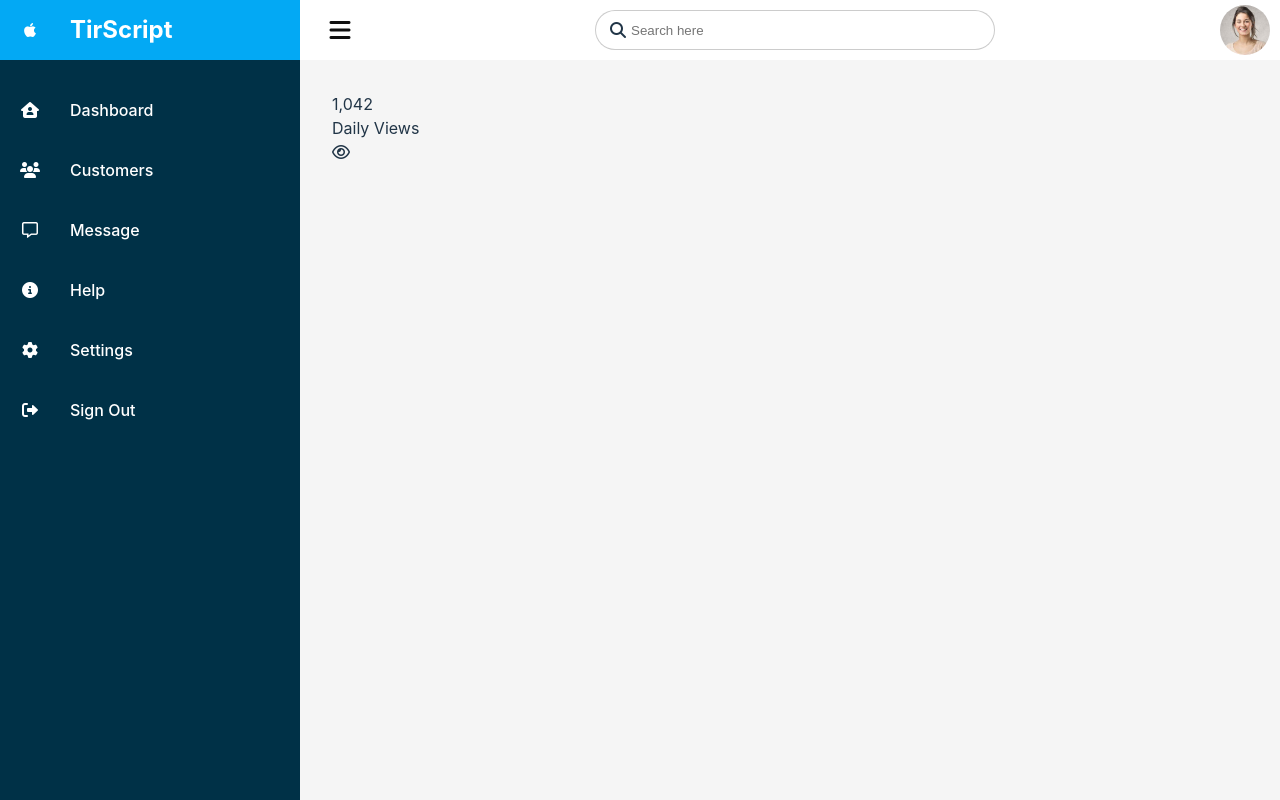
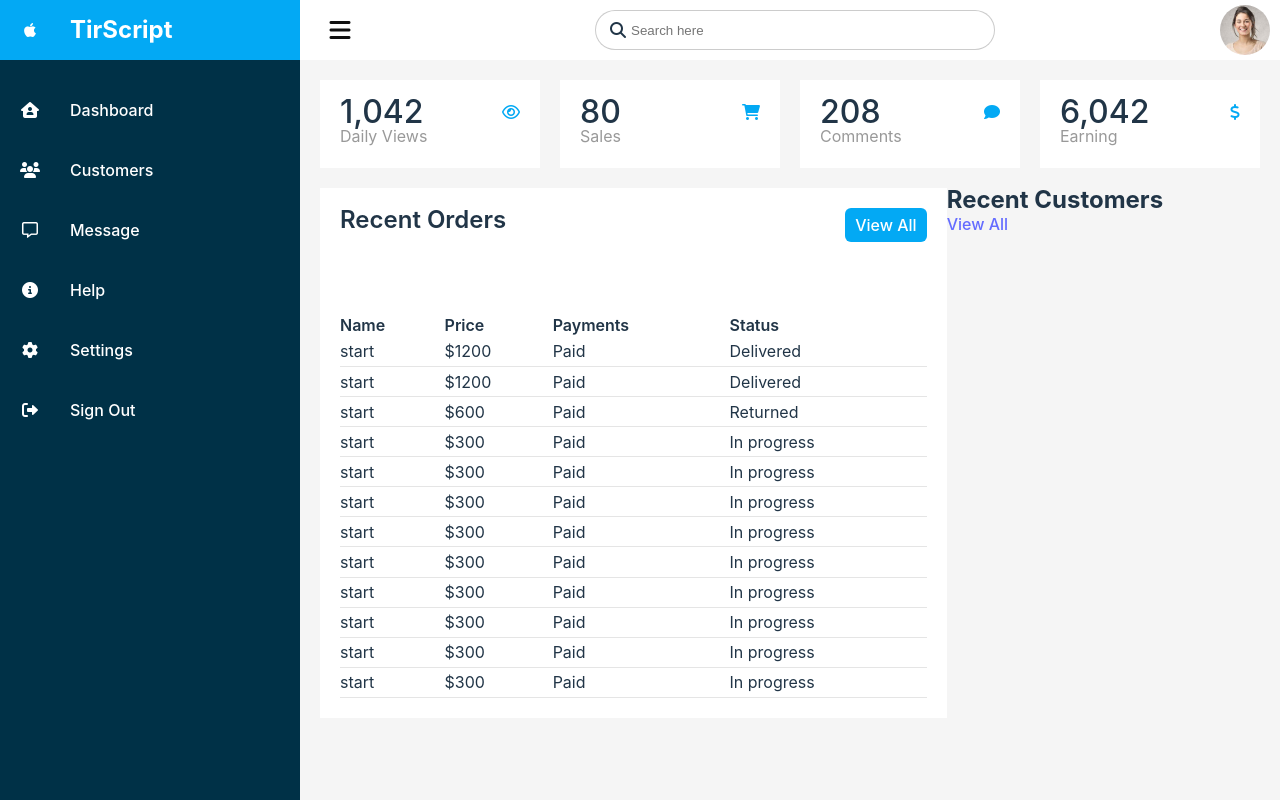
Before and after one commit to WooCommander/vue3ViteAdmin, a Vue app: page /layout in a window 1280 px wide. Built offline with nearby package versions, Linux system fonts and the light colour scheme.

Commit message:
[fix]add content

```diff
--- a/src/components/Layout.vue
+++ b/src/components/Layout.vue
@@ -99,6 +99,131 @@
               </div>
               <div class="iconBox">
                 <i class="fa-regular fa-eye"></i>
+              </div>
+            </div>
+            <div class="card">
+              <div>
+                <div class="numbers">80</div>
+                <div class="cardName">Sales</div>
+              </div>
+              <div class="iconBox">
+                <i class="fa-solid fa-cart-shopping"></i>
+              </div>
+            </div>
+            <div class="card">
+              <div>
+                <div class="numbers">208</div>
+                <div class="cardName">Comments</div>
+              </div>
+              <div class="iconBox">
+                <i class="fa-solid fa-comment"></i>
+              </div>
+            </div>
+            <div class="card">
+              <div>
+                <div class="numbers">6,042</div>
+                <div class="cardName">Earning</div>
+              </div>
+              <div class="iconBox">
+                <i class="fa-solid fa-dollar-sign"></i>
+              </div>
+            </div>
+          </div>
+          <div class="details">
+            <div class="recentOrders">
+              <div class="cardHeader">
+                <h2>Recent Orders</h2>
+                <a href="#" class="btn">View All</a>
+              </div>
+              <table>
+                <thead>
+                  <tr>
+                    <td>Name</td>
+                    <td>Price</td>
+                    <td>Payments</td>
+                    <td>Status</td>
+                  </tr>
+                </thead>
+                <tbody>
+                  <tr>
+                    <td>start</td>
+                    <td>$1200</td>
+                    <td>Paid</td>
+                    <td><span class="status delivered">Delivered</span></td>
+                  </tr>
+                  <tr>
+                    <td>start</td>
+                    <td>$1200</td>
+                    <td>Paid</td>
+                    <td><span class="status delivered">Delivered</span></td>
+                  </tr>
+                  <tr>
+                    <td>start</td>
+                    <td>$600</td>
+                    <td>Paid</td>
+                    <td><span class="status">Returned</span></td>
+                  </tr>
+                  <tr>
+                    <td>start</td>
+                    <td>$300</td>
+                    <td>Paid</td>
+                    <td><span class="status inprogress">In progress</span></td>
+                  </tr>
+                  <tr>
+                    <td>start</td>
+                    <td>$300</td>
+                    <td>Paid</td>
+                    <td><span class="status inprogress">In progress</span></td>
+                  </tr>
+                  <tr>
+                    <td>start</td>
+                    <td>$300</td>
+                    <td>Paid</td>
+                    <td><span class="status inprogress">In progress</span></td>
+                  </tr>
+                  <tr>
+                    <td>start</td>
+                    <td>$300</td>
+                    <td>Paid</td>
+                    <td><span class="status inprogress">In progress</span></td>
+                  </tr>
+                  <tr>
+                    <td>start</td>
+                    <td>$300</td>
+                    <td>Paid</td>
+                    <td><span class="status inprogress">In progress</span></td>
+                  </tr>
+                  <tr>
+                    <td>start</td>
+                    <td>$300</td>
+                    <td>Paid</td>
+                    <td><span class="status inprogress">In progress</span></td>
+                  </tr>
+                  <tr>
+                    <td>start</td>
+                    <td>$300</td>
+                    <td>Paid</td>
+                    <td><span class="status inprogress">In progress</span></td>
+                  </tr>
+                  <tr>
+                    <td>start</td>
+                    <td>$300</td>
+                    <td>Paid</td>
+                    <td><span class="status inprogress">In progress</span></td>
+                  </tr>
+                  <tr>
+                    <td>start</td>
+                    <td>$300</td>
+                    <td>Paid</td>
+                    <td><span class="status inprogress">In progress</span></td>
+                  </tr>
+                </tbody>
+              </table>
+            </div>
+            <div class="recentCustomers">
+              <div class="cardHeader">
+                <h2>Recent Customers</h2>
+                <a href="#" class="btn">View All</a>
               </div>
             </div>
           </div>
@@ -299,6 +424,102 @@
           }
         }
       }
+
+      .cardBox {
+        position: relative;
+        width: 100%;
+        padding: 20px;
+        display: grid;
+        grid-template-columns: repeat(4, 1fr);
+        grid-gap: 20px;
+
+        .card {
+          position: relative;
+          background-color: #fff;
+          padding: 20px;
+          display: flex;
+          justify-content: space-between;
+          cursor: pointer;
+
+          .numbers {
+            position: relative;
+            font-size: 2em;
+            font-weight: 500;
+
+          }
+
+          .cardName {
+            color: #999;
+          }
+
+          .iconBox {
+            color: #03a9f4;
+          }
+        }
+      }
+
+      .details {
+        position: relative;
+        width: 100%;
+        display: grid;
+        padding: 20px;
+        padding-top: 0;
+        grid-template-columns: 2fr 1fr;
+
+        .recentOrders {
+          position: relative;
+          display: grid;
+          min-height: 530px;
+          background: #fff;
+          padding: 20px;
+
+          .cardHeader {
+            display: flex;
+            justify-content: space-between;
+
+            align-items: flex-start;
+
+            h2 {
+              font-weight: 600;
+            }
+
+            .btn {
+              position: relative;
+              padding: 5px 10px;
+              background: #03a9f4;
+              color: #fff;
+              text-decoration: none;
+              border-radius: 6px;
+
+            }
+          }
+
+          table {
+            width: 100%;
+            border-collapse: collapse;
+            margin-top: 10px;
+
+            thead {
+              td {
+                font-weight: 600;
+
+              }
+            }
+
+            tbody {
+              tr {
+                border-bottom: 1px solid rgba(0, 0, 0, .1);
+
+                &:hover {
+                  background: #03a9f4;
+                  color: #fff;
+                }
+              }
+            }
+          }
+        }
+
+      }
     }
   }
 }
```
